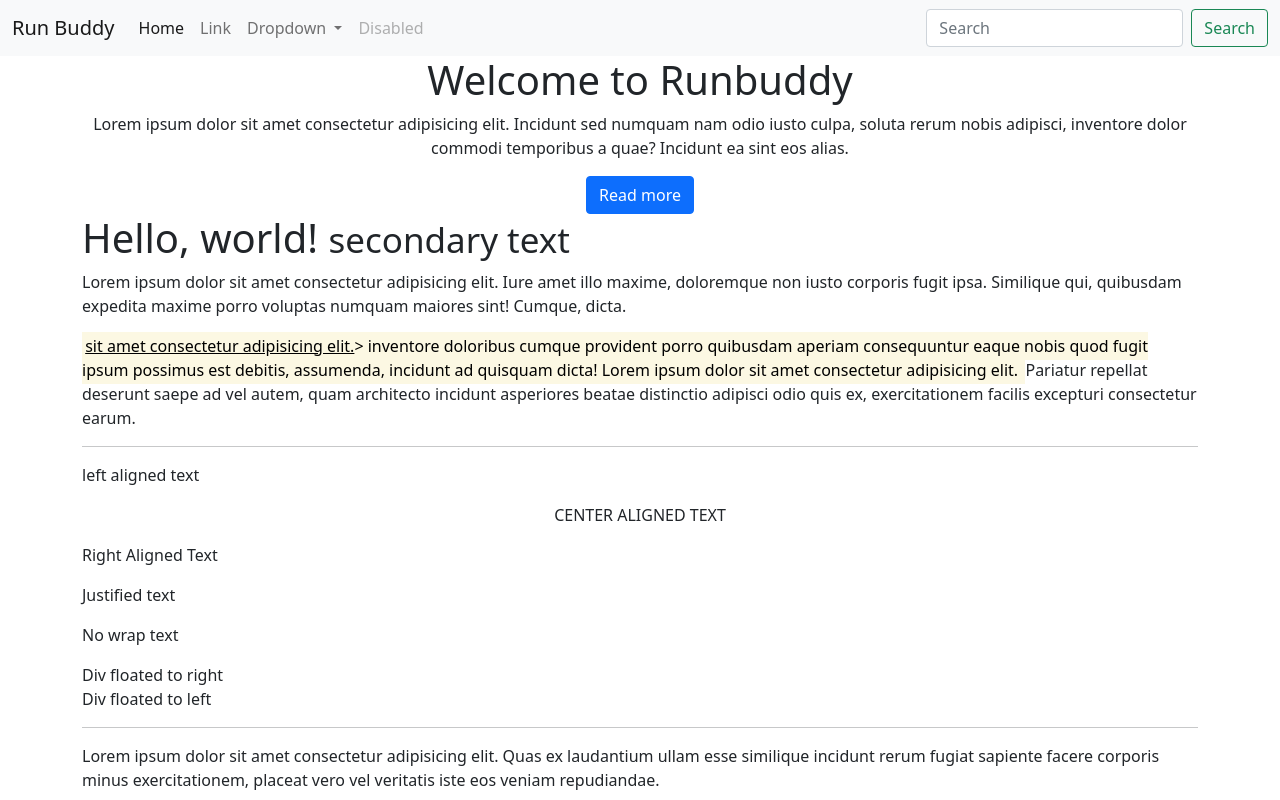
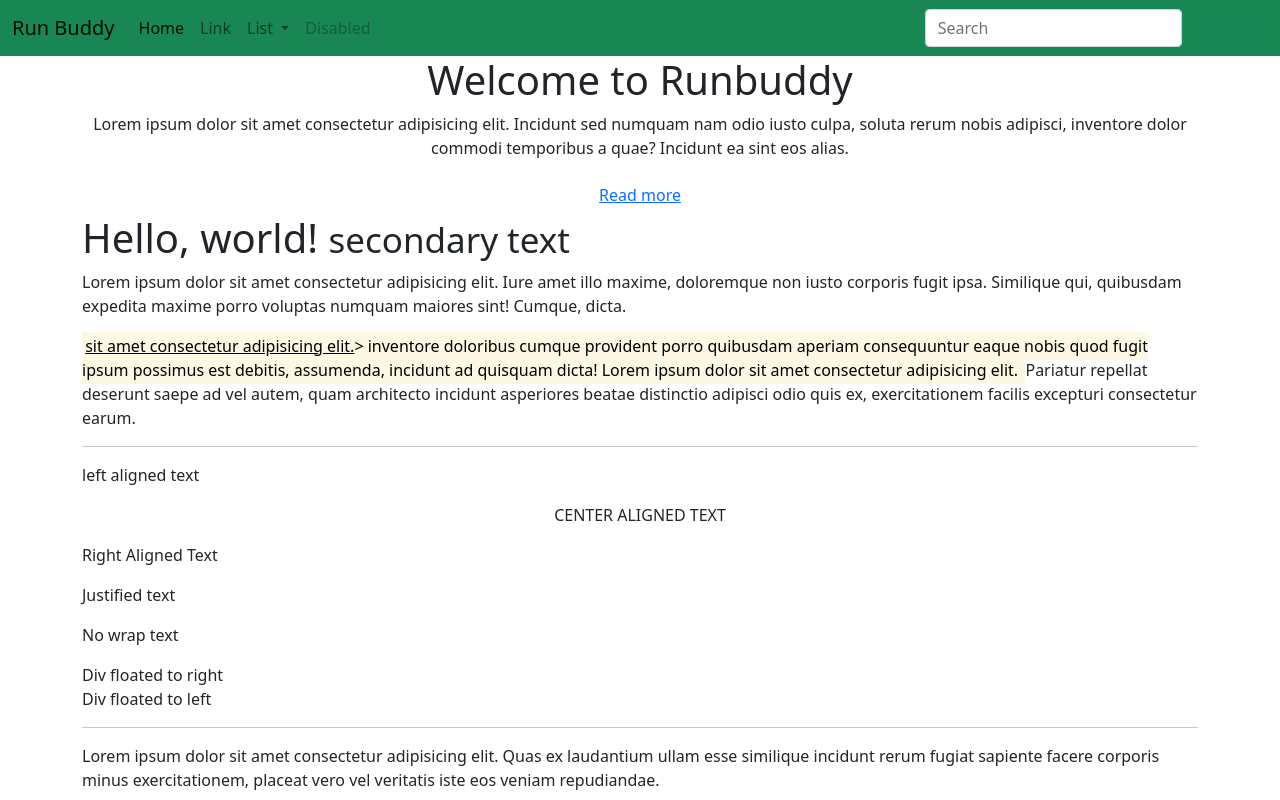
Before and after one commit to Philip1996/Runbuddy_Bootstrap, a plain HTML site: page index.html in a window 1280 px wide. Shown: the top 800 px of the page. Drawn offline with nearby package versions, Linux system fonts and the light colour scheme.

Commit message:
Final Update

```diff
--- a/index.html.html
+++ b/index.html
@@ -8,11 +8,11 @@
     <!-- Bootstrap CSS -->
     <link href="https://cdn.jsdelivr.net/npm/bootstrap@5.1.3/dist/css/bootstrap.min.css" rel="stylesheet" integrity="sha384-1BmE4kWBq78iYhFldvKuhfTAU6auU8tT94WrHftjDbrCEXSU1oBoqyl2QvZ6jIW3" crossorigin="anonymous">
 
-    <title>Bootstrap cheat sheet</title>
+    <title>Bootstrap</title>
   </head>
   <body>
 
-    <nav class="navbar navbar-expand-lg navbar-light bg-light">
+    <nav class="navbar navbar-expand-lg navbar-light bg-success">
         <div class="container-fluid">
           <a class="navbar-brand" href="#">Run Buddy</a>
           <button class="navbar-toggler" type="button" data-bs-toggle="collapse" data-bs-target="#navbarSupportedContent" aria-controls="navbarSupportedContent" aria-expanded="false" aria-label="Toggle navigation">
@@ -28,13 +28,13 @@
               </li>
               <li class="nav-item dropdown">
                 <a class="nav-link dropdown-toggle" href="#" id="navbarDropdown" role="button" data-bs-toggle="dropdown" aria-expanded="false">
-                  Dropdown
+                  List
                 </a>
                 <ul class="dropdown-menu" aria-labelledby="navbarDropdown">
                   <li><a class="dropdown-item" href="#">Action</a></li>
                   <li><a class="dropdown-item" href="#">Help</a></li>
                   <li><hr class="dropdown-divider"></li>
-                  <li><a class="dropdown-item" href="#">Welcome</a></li>
+                  <li><a class="dropdown-item" href="#">Result</a></li>
                 </ul>
               </li>
               <li class="nav-item">
@@ -43,7 +43,7 @@
             </ul>
             <form class="d-flex">
               <input class="form-control me-2" type="search" placeholder="Search" aria-label="Search">
-              <button class="btn btn-outline-success" type="submit">Search</button>
+              <button class="btn btn-outline-success" type="submit">Signup</button>
             </form>
           </div>
         </div>
@@ -57,7 +57,7 @@
                    Incidunt sed numquam nam odio iusto culpa, soluta rerum nobis adipisci, inventore dolor commodi temporibus a quae? Incidunt ea sint eos alias.
 
               </p>
-              <a href="#" class="btn btn-primary">Read more</a>
+              <a href="#" class="btn btn-link">Read more</a>
           </div>
       </div>
 
@@ -111,7 +111,6 @@
           <li>Item three</li>
           <li>Item four</li>
          </ul>
-
 
          <ul class="list-inline">
             <li>Item One</li>
```
